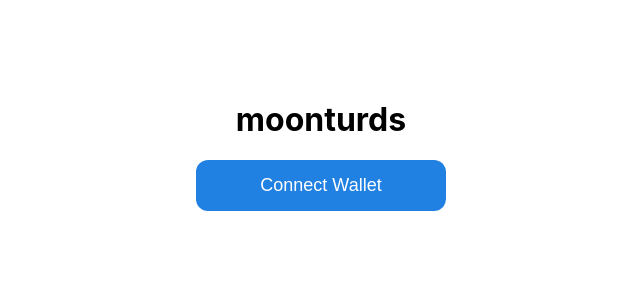
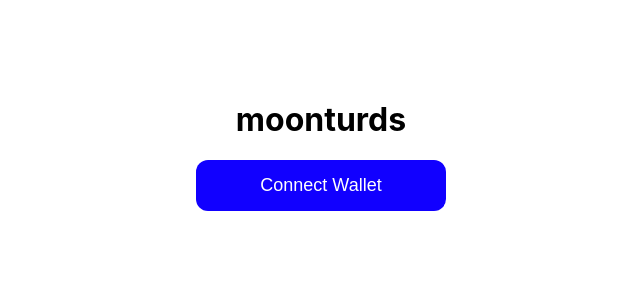
Before and after one commit to oarmass/nft-collectible-frontend, a React (Create React App) app: page / in a window 1280 px wide. Shown: the top 300 px of the page, without its empty margins (319-959 px from the left). Built offline with nearby package versions, Linux system fonts and the light colour scheme.

Commit message:
updatinga

```diff
--- a/src/App.css
+++ b/src/App.css
@@ -14,9 +14,9 @@
 }
 
 .connect-wallet-button {
-    background: rgb(32, 129, 226);
+    background: rgb(17, 0, 255);
 }
 
 .mint-nft-button {
-    background: orange;
+    background: rgb(0, 218, 51);
 }
```
